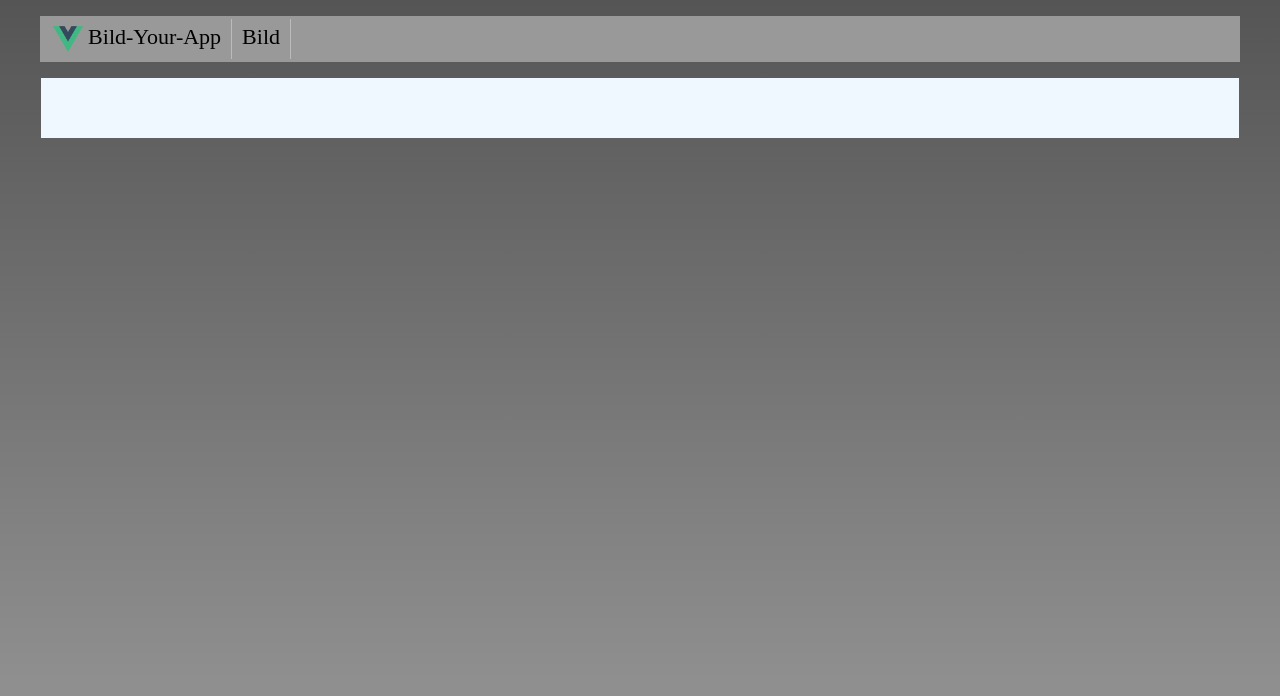
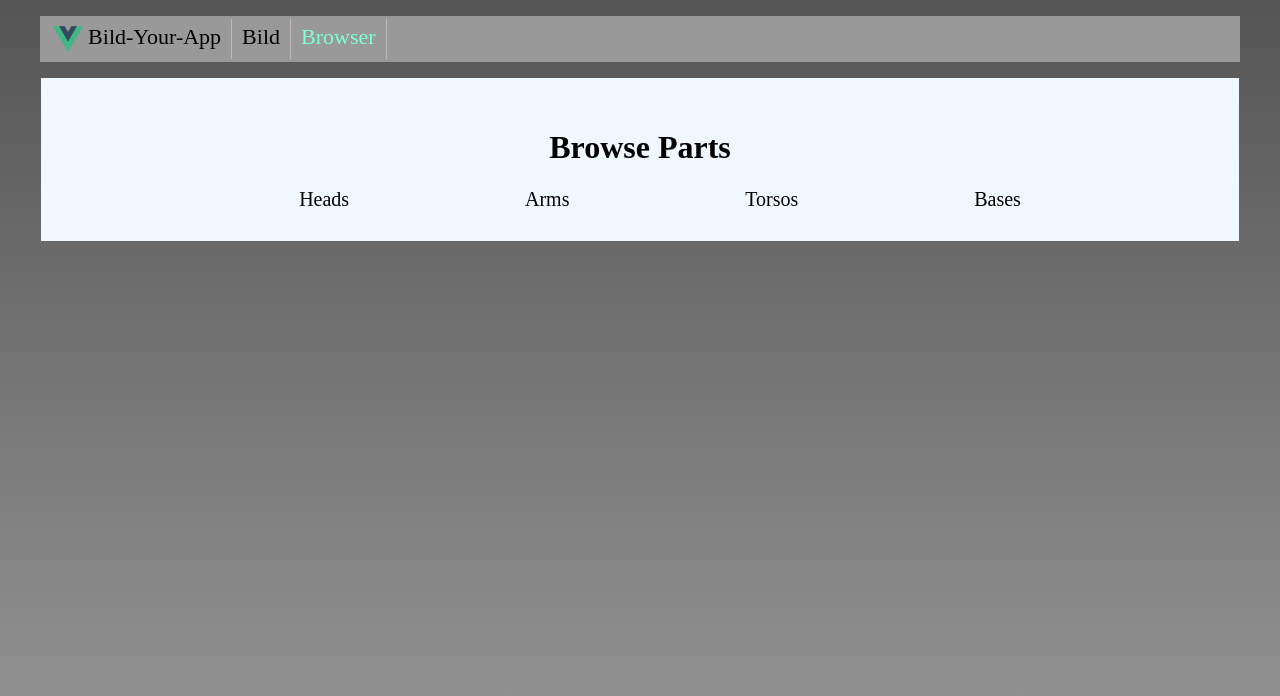
Before and after one commit to AnissaChC/vueJsTest, a Vue app in the folder test-vue-js/: page /#/partInfo/browse in a window 1280 px wide. Before the commit this address had no page. Shown: the top 696 px of the page. Built offline with nearby package versions, Linux system fonts and the light colour scheme; the HTML template or start-up script is replaced by a standard one.

Commit message:
creation du children route et route avec param et enlever le couplage entre route et le composant dans le cas du param

```diff
--- a/test-vue-js/src/App.vue
+++ b/test-vue-js/src/App.vue
@@ -12,6 +12,12 @@
           <router-link active-class="activeRoot" class="nav-link" :to="{name: 'Build'}" exact>
             Bild
           </router-link>
+        </li>
+        <li class="nav-item">
+          <router-link active-class="activeRoot" class="nav-link" :to="{name: 'BrowsePart'}" exact>
+            Browser
+          </router-link>
+
         </li>
 <!--        <li>user: {{user.userName}}-->
 <!--        <button @click="changeUserName()">change Name</button>-->
--- a/test-vue-js/src/components/build/PartSelector.vue
+++ b/test-vue-js/src/components/build/PartSelector.vue
@@ -2,8 +2,8 @@
   <div class="part" :class="position">
     <div>User: {{userName.userName}}</div>
     <img :src="selectedPart.src"
-         @click="showPartInfo = !showPartInfo"
-         @keypress="showPartInfo = !showPartInfo"
+         @click="shwoPartInfo()"
+         @keypress="shwoPartInfo()"
          title="head" alt=""/>
     <button @click="selectPreviousPart()" class="prev-selector"></button>
     <button @click="selectNextPart()" class="next-selector"></button>
@@ -75,6 +75,15 @@ export default {
     selectPreviousPart() {
       this.selectedPartIndex = getPreviousValidIndex(this.selectedPartIndex, this.parts.length);
     },
+    shwoPartInfo() {
+      this.$router.push({
+        name: 'PartInfo',
+        params: {
+          id: this.selectedPart.id,
+          partType: this.selectedPart.type,
+        },
+      });
+    },
   },
 };
 
@@ -109,6 +118,7 @@ export default {
 
 .part img {
   width: 165px;
+  cursor: pointer;
 }
 
 .top {
--- /dev/null
+++ b/test-vue-js/src/components/parts/BrowsePart.vue
@@ -0,0 +1,43 @@
+<template>
+  <div>
+    <h1>Browse Parts</h1>
+    <ul class="menu">
+      <li @click="showHeader('Heads')" @keypress="showHeader('Heads')">Heads</li>
+      <li @click="showHeader('Arms')" @keypress="showHeader('Arms')">Arms</li>
+      <li @click="showHeader('Torsos')" @keypress="showHeader('Torsos')">Torsos</li>
+      <li @click="showHeader('Bases')" @keypress="showHeader('Bases')">Bases</li>
+    </ul>
+  </div>
+  <div>
+    <router-view></router-view>
+  </div>
+</template>
+
+<script>
+export default {
+  name: 'BrowseParts',
+  methods: {
+    showHeader(part) {
+      this.$router.push({ name: part });
+    },
+  },
+};
+</script>
+
+<style scoped>
+h1 {
+  text-align: center;
+}
+.menu {
+  display: flex;
+  justify-content: space-around;
+  margin: 0 100px;
+  font-size: 20px;
+}
+ul {
+  list-style-type: none;
+}
+a {
+  color: palevioletred;
+}
+</style>
--- /dev/null
+++ b/test-vue-js/src/components/parts/PartInfo.vue
@@ -0,0 +1,29 @@
+<template>
+  <div>
+    <h1>{{ part.title}}</h1>
+    <div>
+      {{part.description}}
+    </div>
+  </div>
+
+</template>
+
+<script>
+import partsData from '../../data/parts';
+
+export default {
+  name: 'PartInfo',
+  props: ['partType', 'id'],
+  computed: {
+    part() {
+      const { partType, id } = this;
+      return partsData[partType].find((part) => part.id === +id);
+    },
+  },
+};
+
+</script>
+
+<style>
+
+</style>
--- /dev/null
+++ b/test-vue-js/src/components/parts/RobotArms.vue
@@ -0,0 +1,22 @@
+<template>
+  <div>
+    <h2>Arms</h2>
+    The arms are how your robot will interact with the world.
+    They come in a variety of shapes and functions.
+    <div v-for="(arm, idx) in arms" :key="idx">
+      <h4>{{arm.title}}</h4>
+      <div>{{arm.description}}</div>
+    </div>
+  </div>
+</template>
+
+<script>
+import parts from '../../data/parts';
+
+export default {
+  name: 'RobotArms',
+  data() {
+    return { arms: parts.arms };
+  },
+};
+</script>
--- /dev/null
+++ b/test-vue-js/src/components/parts/RobotBases.vue
@@ -0,0 +1,23 @@
+<template>
+  <div>
+    <h2>Bases</h2>
+    The Base is critical to the mobility of your robot. Be
+    sure to choose a base that will work well with the terrain
+    where your robot needs to operate.
+    <div v-for="(base, idx) in bases" :key="idx">
+      <h4>{{base.title}}</h4>
+      <div>{{base.description}}</div>
+    </div>
+  </div>
+</template>
+
+<script>
+import parts from '../../data/parts';
+
+export default {
+  name: 'RobotBases',
+  data() {
+    return { bases: parts.bases };
+  },
+};
+</script>
--- /dev/null
+++ b/test-vue-js/src/components/parts/RobotHeads.vue
@@ -0,0 +1,22 @@
+<template>
+  <div>
+    <h2>Heads</h2>
+    The head is where the brain of your robot will reside. Heads have
+    different capabilities so be sure to choose the one that fits your needs.
+    <div v-for="(head, idx) in heads" :key="idx">
+      <h4>{{head.title}}</h4>
+      <div>{{head.description}}</div>
+    </div>
+  </div>
+</template>
+
+<script>
+import parts from '../../data/parts';
+
+export default {
+  name: 'RobotHeads',
+  data() {
+    return { heads: parts.heads };
+  },
+};
+</script>
--- /dev/null
+++ b/test-vue-js/src/components/parts/RobotTorsos.vue
@@ -0,0 +1,23 @@
+<template>
+  <div>
+    <h2>Torsos</h2>
+    The torso is the central part of your robot that holds everything
+    together. Choosing the right torso will help ensure your robot
+    functions well with the parts you choose.
+    <div v-for="(torso, idx) in torsos" :key="idx">
+      <h4>{{ torso.title }}</h4>
+      <div>{{ torso.description }}</div>
+    </div>
+  </div>
+</template>
+
+<script>
+import parts from '../../data/parts';
+
+export default {
+  name: 'RobotTorsos',
+  data() {
+    return { torsos: parts.torsos };
+  },
+};
+</script>
--- a/test-vue-js/src/router/index.js
+++ b/test-vue-js/src/router/index.js
@@ -4,7 +4,8 @@ import RobotBuilder from '../components/build/RobotBuilder.vue';
 
 export default createRouter({
   history: createWebHashHistory(),
-  routes: [{
+  routes: [
+    {
       path: '/',
       name: 'Home',
       component: HomePage,
@@ -13,5 +14,39 @@ export default createRouter({
       path: '/build',
       name: 'Build',
       component: RobotBuilder,
-  }],
+    },
+    {
+      path: '/partInfo/browse',
+      name: 'BrowsePart',
+      component: () => import('../components/parts/BrowsePart.vue'),
+      children: [
+        {
+          path: 'arms',
+          name: 'Arms',
+          component: () => import('../components/parts/RobotArms.vue'),
+        },
+        {
+          path: 'bases',
+          name: 'Bases',
+          component: () => import('../components/parts/RobotBases.vue'),
+        },
+        {
+          path: 'heads',
+          name: 'Heads',
+          component: () => import('../components/parts/RobotHeads.vue'),
+        },
+        {
+          path: 'torsos',
+          name: 'Torsos',
+          component: () => import('../components/parts/RobotTorsos.vue'),
+        },
+      ],
+    },
+    {
+      path: '/partInfo/:partType/:id',
+      name: 'PartInfo',
+      component: () => import('../components/parts/PartInfo.vue'),
+      props: true,
+    },
+  ],
 });
```
Lines whose indentation alone changed are shown as unchanged.
